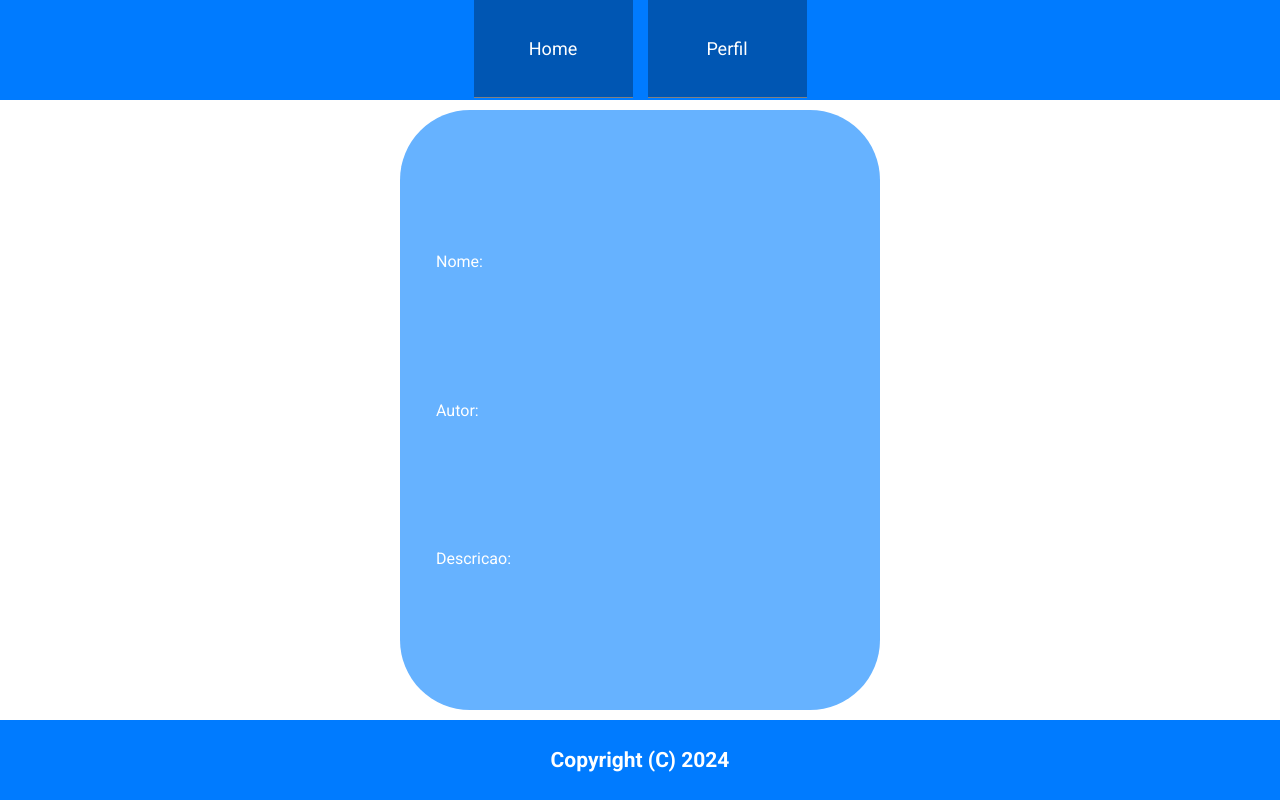
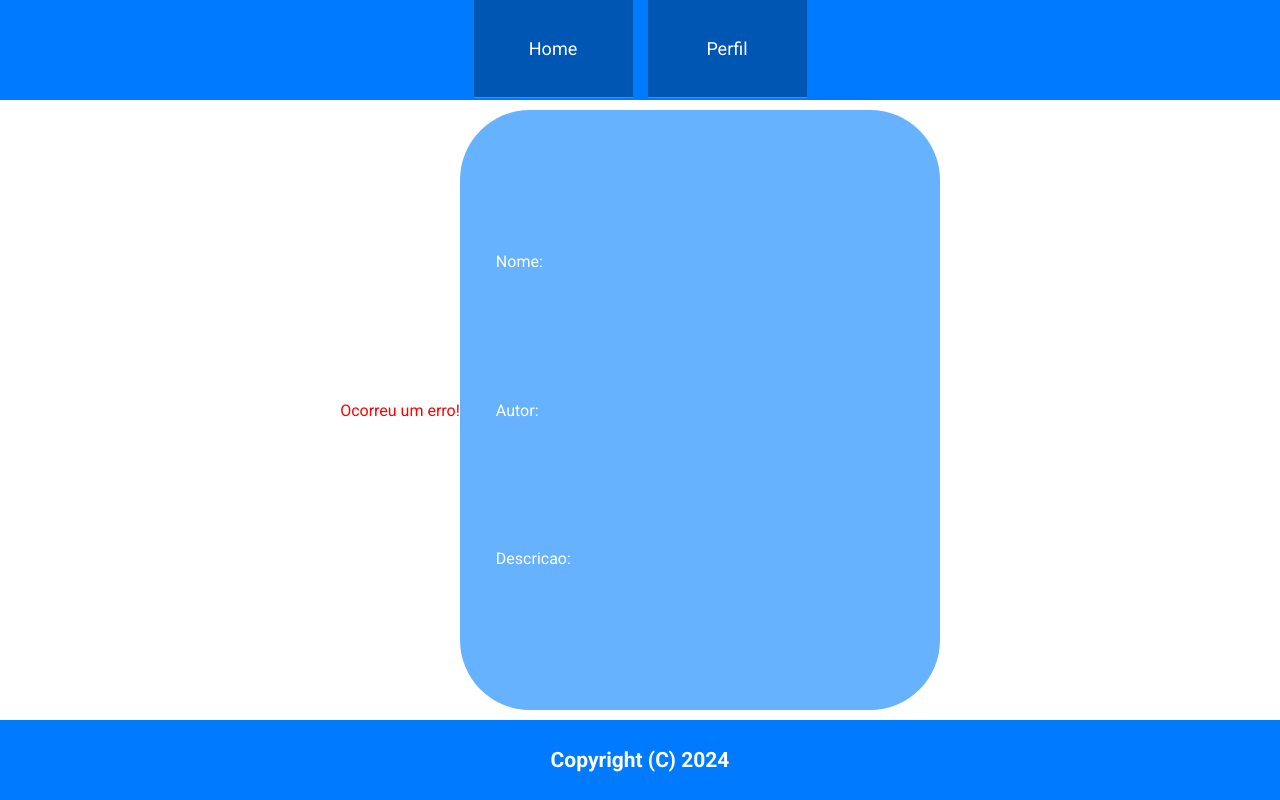
Before and after one commit to Matheus-AR/pi-frontend, a React (Vite) app in the folder frontend/: page /avaliacao/1 in a window 1280 px wide. Built offline with nearby package versions, Linux system fonts and the light colour scheme; no server answers.

Commit message:
Inserindo um seção quando ocorrer um erro na página da avaliação

```diff
--- a/frontend/src/pages/Avaliacao.jsx
+++ b/frontend/src/pages/Avaliacao.jsx
@@ -30,6 +30,7 @@ function Avaliacao() {
     <>
       <Header />
       <div className="conteudo-avaliacao">
+        {erro && <p className="error">{erro}</p>}
         <InfoAvaliacao
           nome={avaliacao.nome}
           autor={avaliacao.autor}
```
